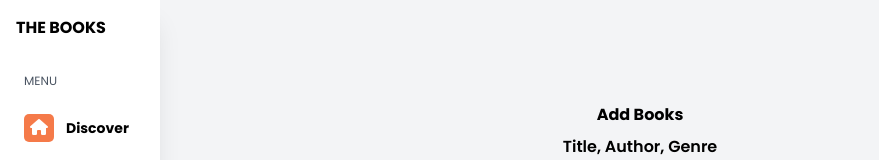
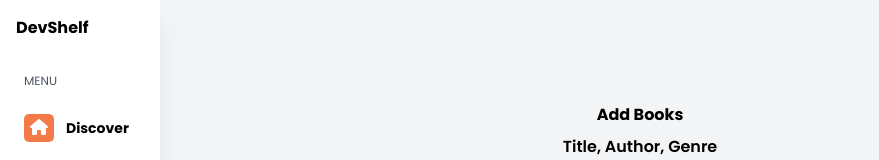
Before and after one commit to DervFive/library-front-end, a React (Vite) app: page /add-new in a window 1280 px wide. Shown: the top 160 px of the page, without its empty margins (0-879 px from the left). Built offline with nearby package versions, Linux system fonts and the light colour scheme.

Commit message:
changed fonts on NavBar

```diff
--- a/src/components/Navbar.jsx
+++ b/src/components/Navbar.jsx
@@ -6,7 +6,7 @@
   return (
 
     <div className="h-screen w-[10rem] bg-white flex flex-col p-4 fixed shadow-xl">
-      <h3 className="text-black font-bold mb-8">THE BOOKS</h3>
+      <h3 className="text-black font-bold mb-8">DevShelf</h3>
 
 
 
```
